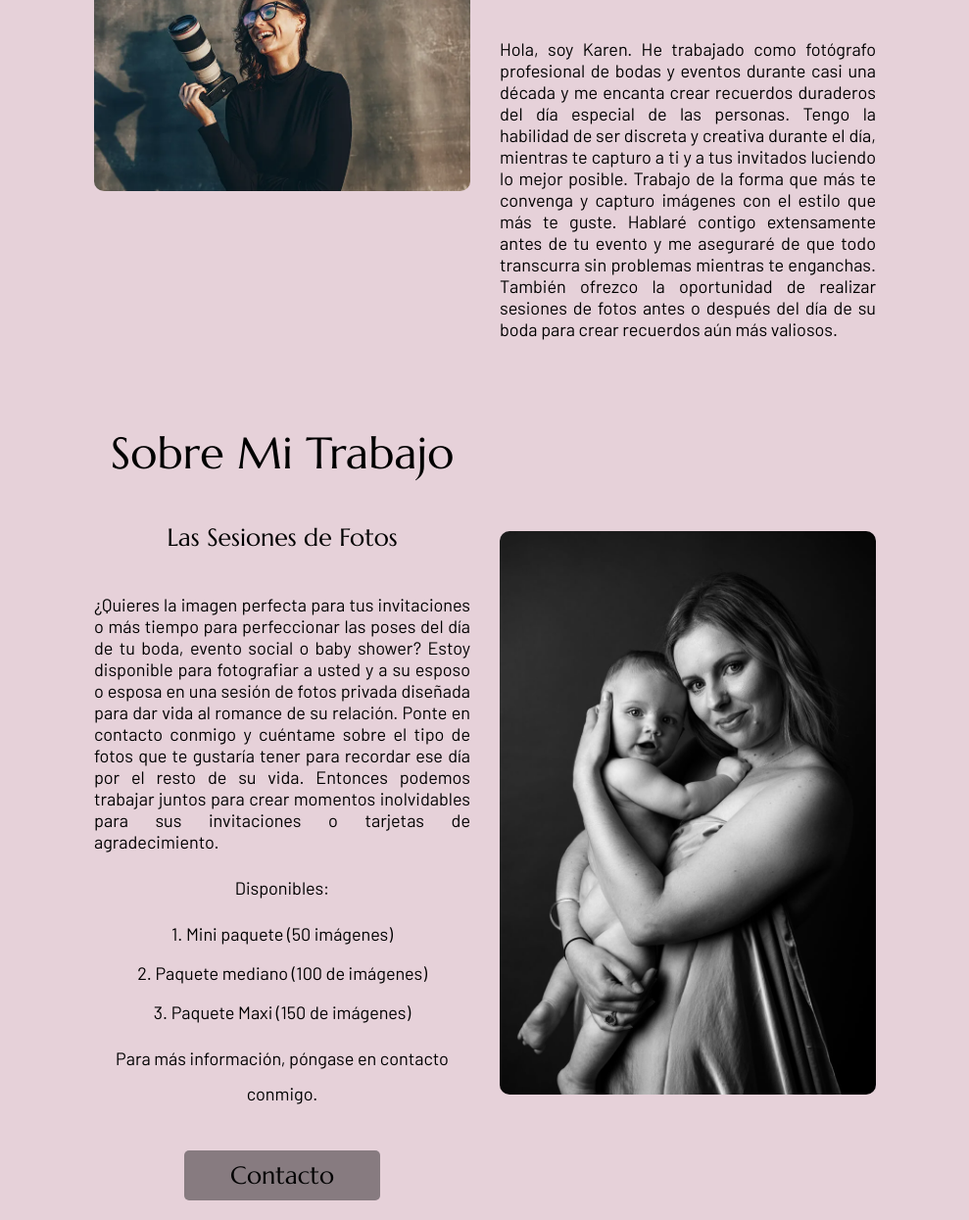
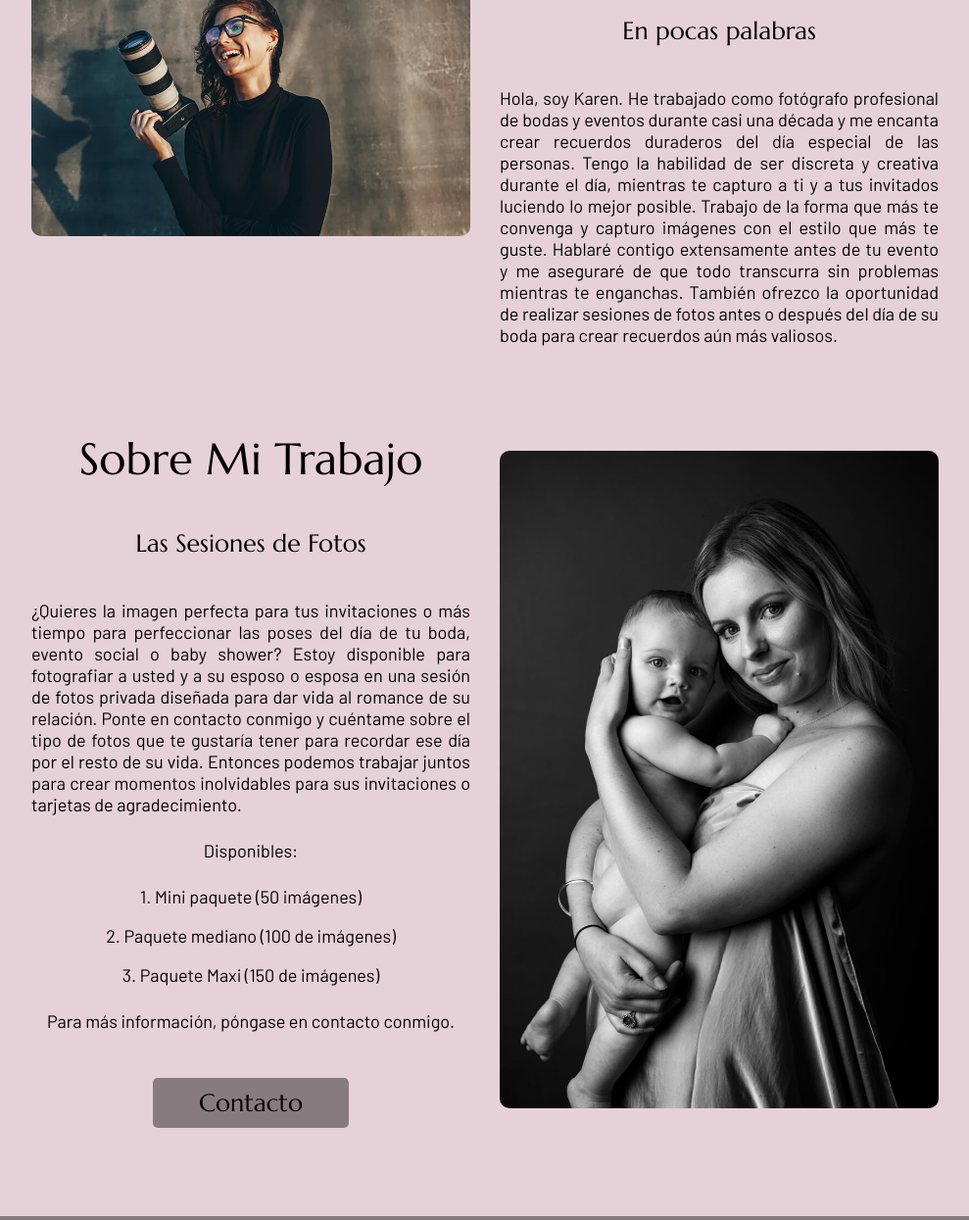
Before and after one commit to Gustii27/Toekank-CD, a plain HTML site: page views/about.html in a window 1280 px wide. Shown: the part 275-1520 px from the top of the page at 98% size, without its empty margins (145-1134 px from the left). Drawn offline with Linux system fonts and the light colour scheme; a script that the page names is missing.

Commit message:
correccion grid en about

```diff
--- a/public/css/style.css
+++ b/public/css/style.css
@@ -40,7 +40,7 @@ main {
 body {
     margin: 0;
     display: grid;
-    grid-template-columns: repeat(5, 1fr);
+    grid-template-columns: 0.2fr 1fr 0.2fr;
     grid-template-rows: 105px 1fr 54px;
     grid-template-areas:
         "header header header header header"
@@ -144,12 +144,12 @@ body {
 
 #grid-area {
     display: grid;
-    min-height: 100vh;
-    grid-template-columns: repeat(2, 30vw);
-    grid-template-rows: repeat(3, auto);
+    margin: 50px 0;
+    grid-template-columns: repeat(2, 35vw);
+    grid-template-rows: repeat(2, auto);
     grid-template-areas:
-        "grid-img grid-text"
-        "grid-img-2 grid-text-2";
+        "grid-area-1 grid-area-1"
+        "grid-area-2 grid-area-2";
     grid-row-gap: 50px;
     grid-column-gap: 30px;
     justify-content: center;
@@ -157,30 +157,33 @@ body {
     align-items: center;
 }
 article.grid-text {
-    grid-area: grid-text;
-    width: 30vw;
+    grid-area: grid-area-2;
+    grid-column: 2/3;
+    grid-row: 1/2;
+    width: inherit;
     text-align: justify;
 }
-.grid-img {
-    grid-area: grid-img;
+.grid-img-1 {
+    grid-area: grid-area-1;
+    grid-column: 1/2;
+    grid-row: 1/2;
 }
-.grid-img img {
+.grid-img-1 > img {
     border-radius: 10px;
-    width: 30vw;
 }
-.grid-img-2 img {
+.grid-img-2 > img {
     border-radius: 10px;
-    width: 30vw;
 }
 article.grid-text-2 {
-    grid-area: grid-text-2;
-    grid-column: 1;
-    width: 30vw;
+    grid-area: grid-area-2;
+    grid-column: 1/2;
+    grid-row: 2/3;
     text-align: justify;
 }
 .grid-img-2 {
-    grid-area: grid-img-2;
-    grid-column: 2;
+    grid-area: grid-area-1;
+    grid-column: 2/3;
+    grid-row: 2/3;
 }
 .format-span {
     text-align: justify;
--- a/views/about.html
+++ b/views/about.html
@@ -32,7 +32,7 @@
 
     <main>
         <section id="grid-area">
-            <div class="grid-img">
+            <div class="grid-img-1">
                 <img src="../public/img/foto-perfil.webp" alt="Karen" width="100%" height="100%">
             </div>
             <article class="grid-text">
```
